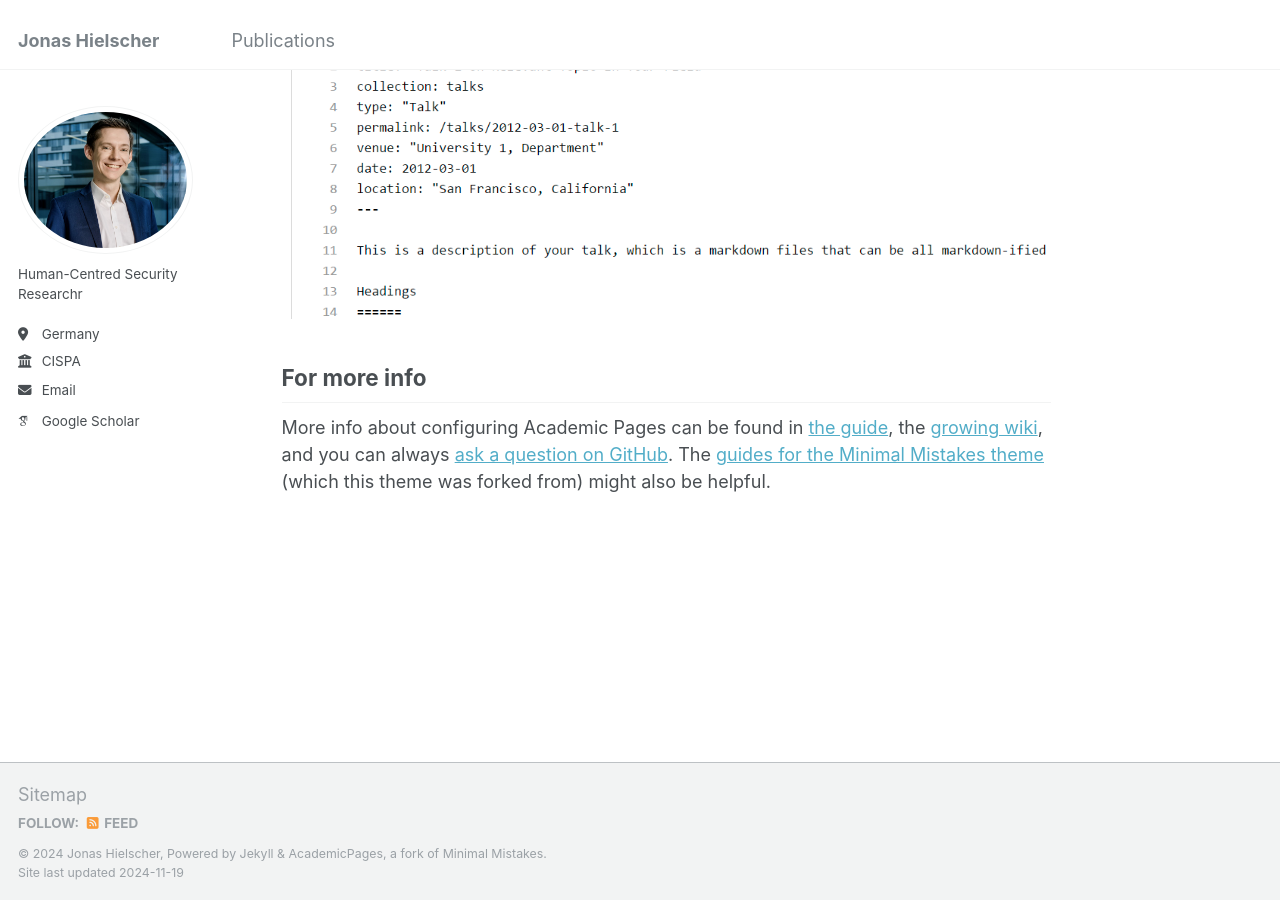
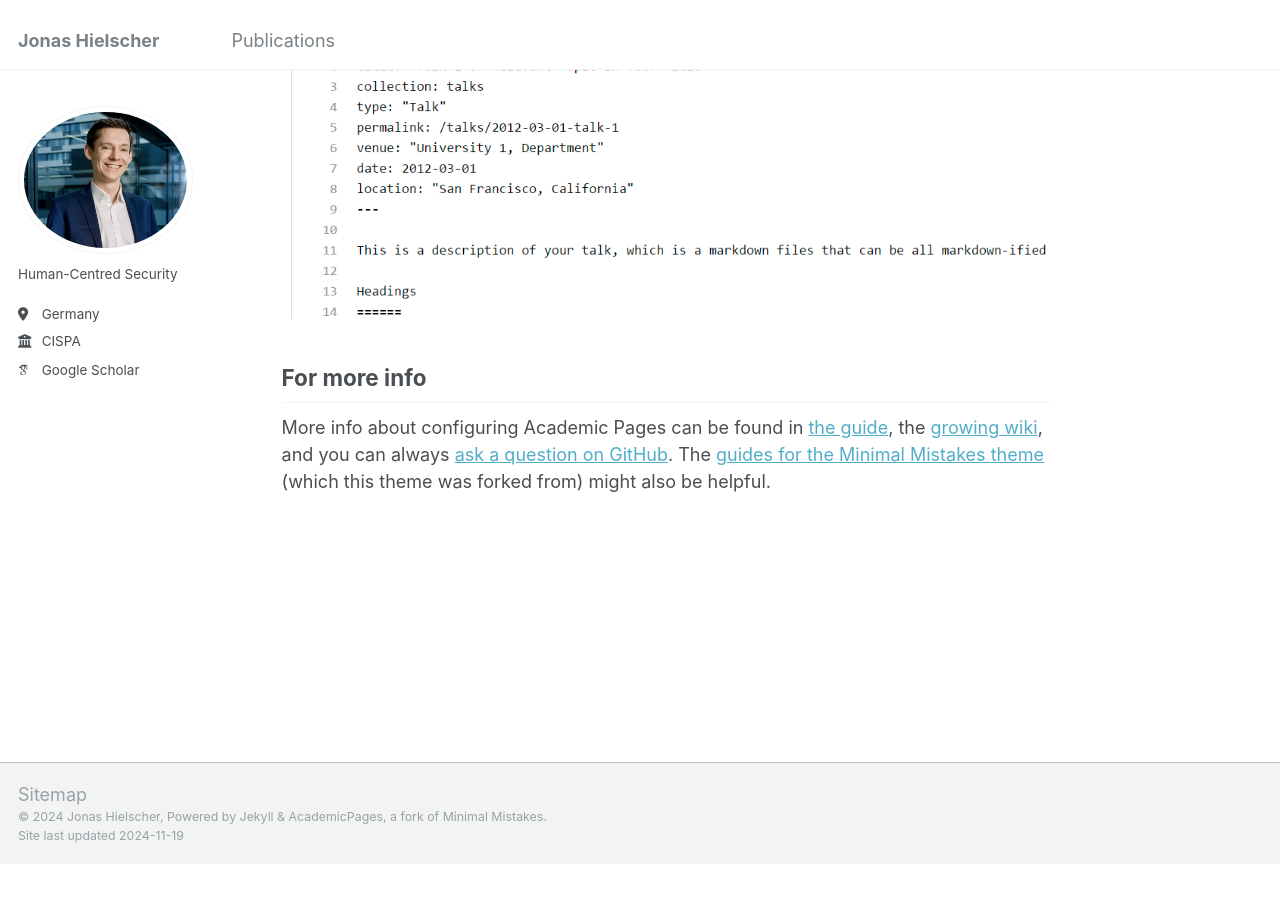
Before and after one commit to hielscherjonas/hielscherjonas.github.io, a Jekyll site: the page built from _pages/about.md, in a window 1280 px wide and 900 px high, scrolled down 2643 px. Built offline with Jekyll 4.4.1, drawn with Linux system fonts in a browser that asks for light colours; some web fonts are replaced; after the commit the page ends 3506 px from its top, so only the background shows below that.

Commit message:
Update _config.yml

```diff
--- a/_config.yml
+++ b/_config.yml
@@ -24,11 +24,11 @@
   avatar           : "JonasHielscher_Quadrat.JPG"
   name             : #"Your Sidebar Name"
   pronouns         : # example: "she/her"
-  bio              : "Human-Centred Security Researchr"
+  bio              : "Human-Centred Security"
   location         : "Germany"
   employer         : "CISPA"
   uri              : # URL
-  email            : "jonas.hielscher@ruhr-uni-bochum.de"
+  email            : #"jonas.hielscher@ruhr-uni-bochum.de"
 
   # Academic websites
   arxiv            : # URL - Update with the correct link to your profile
@@ -117,7 +117,7 @@
       options:
         format           : "iso8601" # "iso8601" (default), "timestamp-seconds", "timestamp-milliseconds"
 atom_feed:
-  hide                   : false     # change to true to hide the RSS feed in the footer
+  hide                   : true     # change to true to hide the RSS feed in the footer
   path                   : # blank (default) uses feed.xml
 
 
```
